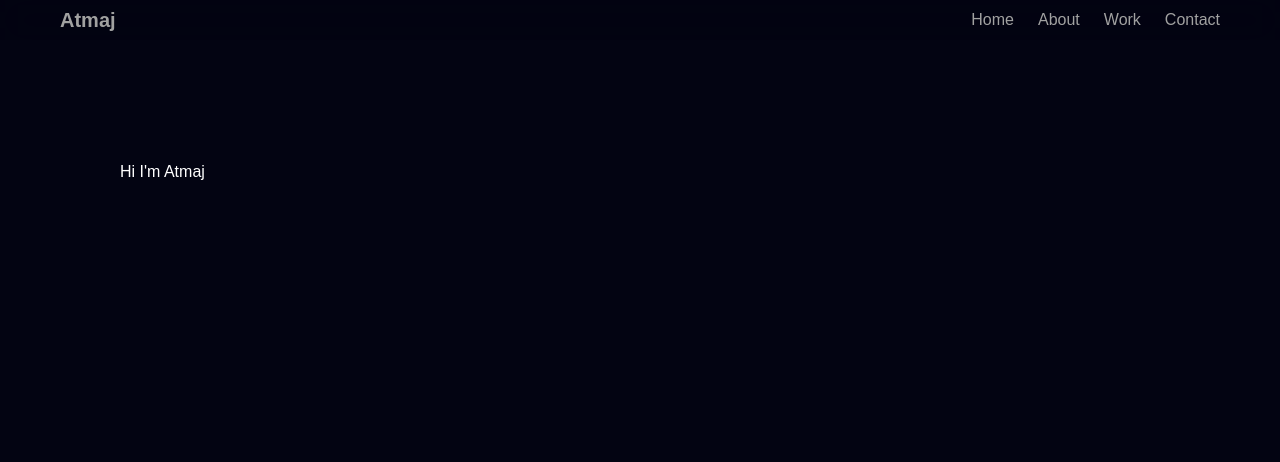
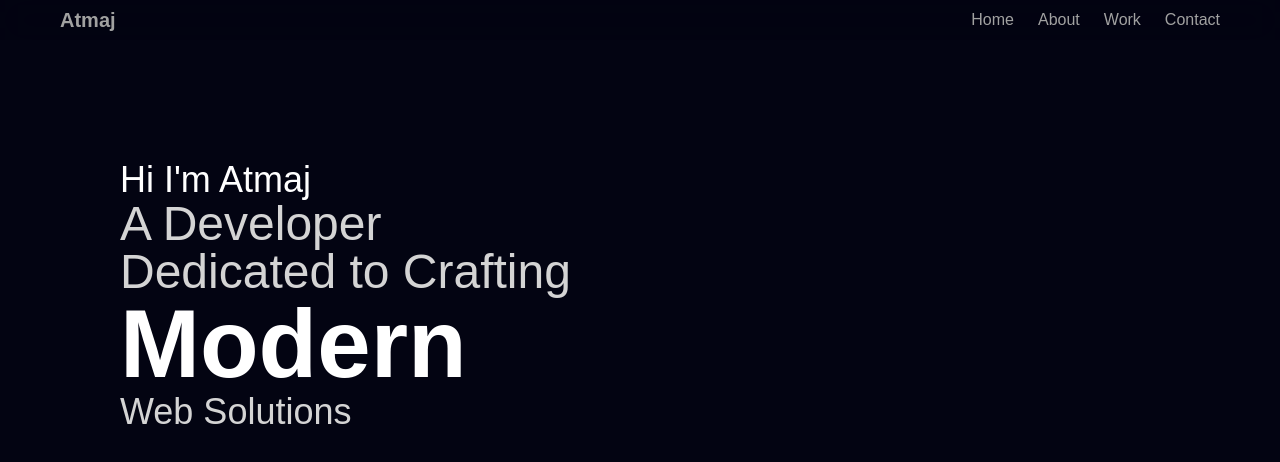
Before and after one commit to AtmajMishra/Portfolio_Atmaj, a React (Vite) app: page / in a window 1280 px wide. Shown: the top 462 px of the page. Built offline with nearby package versions, Linux system fonts and the light colour scheme; a web font is replaced by a local one.

Commit message:
Almost done with the hero section

```diff
--- a/package.json
+++ b/package.json
@@ -14,6 +14,7 @@
     "motion": "^12.23.22",
     "react": "^19.1.1",
     "react-dom": "^19.1.1",
+    "tailwind-merge": "^3.3.1",
     "tailwindcss": "^4.1.13"
   },
   "devDependencies": {
--- /dev/null
+++ b/src/components/FlipWords.jsx
@@ -0,0 +1,90 @@
+"use client";
+import React, { useCallback, useEffect, useState } from "react";
+import { AnimatePresence, motion } from "motion/react";
+import {twMerge} from "tailwind-merge";
+
+export const FlipWords = ({
+  words,
+  duration = 3000,
+  className
+}) => {
+  const [currentWord, setCurrentWord] = useState(words[0]);
+  const [isAnimating, setIsAnimating] = useState(false);
+
+  // thanks for the fix Julian - https://github.com/Julian-AT
+  const startAnimation = useCallback(() => {
+    const word = words[words.indexOf(currentWord) + 1] || words[0];
+    setCurrentWord(word);
+    setIsAnimating(true);
+  }, [currentWord, words]);
+
+  useEffect(() => {
+    if (!isAnimating)
+      setTimeout(() => {
+        startAnimation();
+      }, duration);
+  }, [isAnimating, duration, startAnimation]);
+
+  return (
+    <AnimatePresence
+      onExitComplete={() => {
+        setIsAnimating(false);
+      }}>
+      <motion.div
+        initial={{
+          opacity: 0,
+          y: 10,
+        }}
+        animate={{
+          opacity: 1,
+          y: 0,
+        }}
+        transition={{
+          type: "spring",
+          stiffness: 100,
+          damping: 10,
+        }}
+        exit={{
+          opacity: 0,
+          y: -40,
+          x: 40,
+          filter: "blur(8px)",
+          scale: 2,
+          position: "absolute",
+        }}
+        className={twMerge(
+          "z-10 inline-block relative text-left ",
+          className
+        )}
+        key={currentWord}>
+        {/* edit suggested by Sajal: https://x.com/DewanganSajal */}
+        {currentWord.split(" ").map((word, wordIndex) => (
+          <motion.span
+            key={word + wordIndex}
+            initial={{ opacity: 0, y: 10, filter: "blur(8px)" }}
+            animate={{ opacity: 1, y: 0, filter: "blur(0px)" }}
+            transition={{
+              delay: wordIndex * 0.3,
+              duration: 0.3,
+            }}
+            className="inline-block whitespace-nowrap">
+            {word.split("").map((letter, letterIndex) => (
+              <motion.span
+                key={word + letterIndex}
+                initial={{ opacity: 0, y: 10, filter: "blur(8px)" }}
+                animate={{ opacity: 1, y: 0, filter: "blur(0px)" }}
+                transition={{
+                  delay: wordIndex * 0.3 + letterIndex * 0.05,
+                  duration: 0.2,
+                }}
+                className="inline-block">
+                {letter}
+              </motion.span>
+            ))}
+            <span className="inline-block">&nbsp;</span>
+          </motion.span>
+        ))}
+      </motion.div>
+    </AnimatePresence>
+  );
+};
--- a/src/components/HeroText.jsx
+++ b/src/components/HeroText.jsx
@@ -1,3 +1,6 @@
+import { FlipWords } from "./FlipWords";
+import {motion} from "motion/react";
+const words=["Secure","Modern","Scalable"]
 const HeroText = () => {
   return (
     <div
@@ -6,9 +9,31 @@
     >
       {/* Desktop View */}
       <div className="flex-col hidden md:flex c-space">
-        <h1>Hi I'm Atmaj</h1>
+        <motion.h1 className="text-4xl font-medium">Hi I'm Atmaj</motion.h1>
+        <div className="flex flex-col items-start">
+            <motion.p className="text-5xl font-medium text-neutral-300">
+            A Developer <br/> Dedicated to Crafting
+
+            </motion.p>
+            <motion.div><FlipWords words={words}
+            className="font-black text-white text-8xl"/></motion.div>
+            <motion.p className="text-4xl font-medium text-neutral-300">Web Solutions</motion.p>
+        </div>
       </div>
       {/* {Mobile View} */}
+      <div className="flex-col space-y-6 md:hidden">
+        <motion.p className="text-4xl font-medium">Hi, I'm Atmaj</motion.p>
+        <div>
+          <motion.p className="texl-5xl font-black text-neutral-300">
+            A Developer <br />
+ Dedicated to Crafting          </motion.p>
+ <motion.div>
+  <FlipWords words={words}
+  className="font-black text-white text-7xl"/>
+ </motion.div>
+ <motion.p className="text-4xl font-medium text-neutral-300">Web Solutions</motion.p>
+        </div>
+      </div>
     </div>
   );
 };
```
Also changed, not shown: 1 other file (tests, documents, lock files or other folders).
